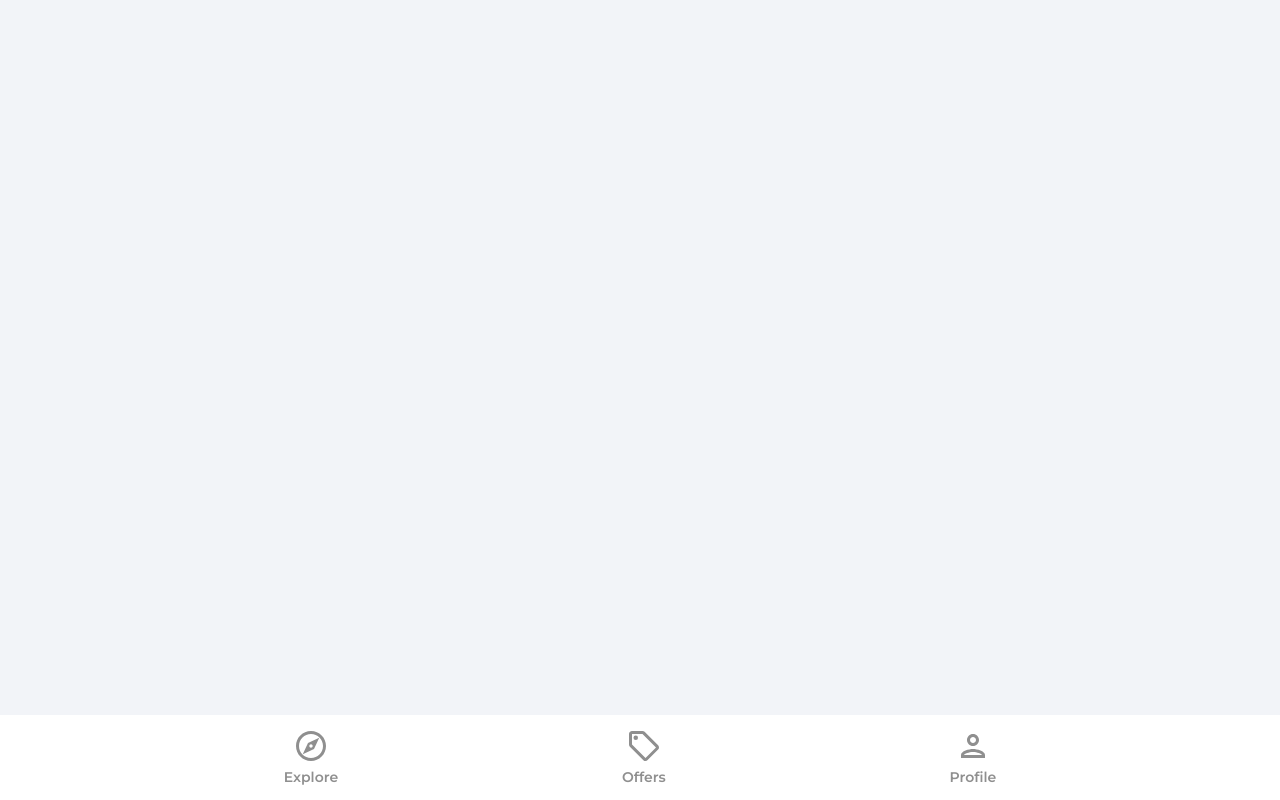
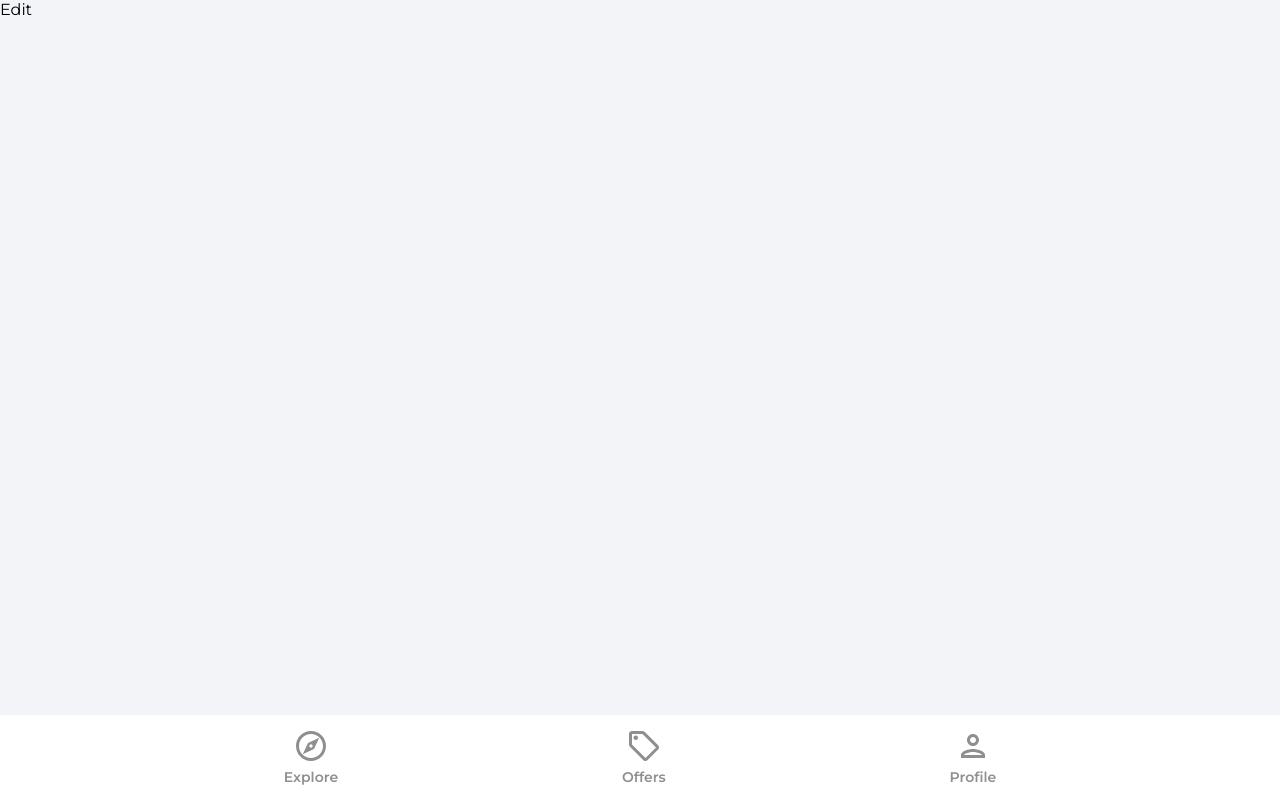
Before and after one commit to moviefan322/real-estate, a React (Create React App) app: page /edit-listing/1 in a window 1280 px wide. Built offline with nearby package versions, Linux system fonts and the light colour scheme.

Commit message:
adds edit listing page and links

```diff
--- a/src/App.js
+++ b/src/App.js
@@ -12,6 +12,7 @@
 import SignUp from "./pages/SignUp";
 import ForgotPassword from "./pages/ForgotPassword";
 import CreateListing from "./pages/CreateListing";
+import EditListing from "./pages/EditListing";
 import Listing from "./pages/Listing";
 import Contact from "./pages/Contact";
 
@@ -34,6 +35,7 @@
           <Route path="/sign-up" element={<SignUp />} />
           <Route path="/forgot-password" element={<ForgotPassword />} />
           <Route path="/create-listing" element={<CreateListing />} />
+          <Route path="/edit-listing/:listingId" element={<EditListing />} />
           <Route
             path="/category/:categoryName/:listingId"
             element={<Listing />}
--- /dev/null
+++ b/src/pages/EditListing.jsx
@@ -0,0 +1,7 @@
+import React from "react";
+
+function EditListing() {
+  return <div>Edit</div>;
+}
+
+export default EditListing;
--- a/src/pages/Offers.jsx
+++ b/src/pages/Offers.jsx
@@ -118,6 +118,13 @@
               ))}
             </ul>
           </main>
+          <br />
+          <br />
+          {lastFetchedListing && (
+            <p className="loadMore" onClick={onFetchMoreListings}>
+              Load More
+            </p>
+          )}
         </>
       ) : (
         <p>There are no current offers</p>
--- a/src/pages/Profile.jsx
+++ b/src/pages/Profile.jsx
@@ -104,6 +104,10 @@
     }
   };
 
+  const onEdit = (listingId) => {
+    navigate(`/edit-listing/${listingId}`);
+  };
+
   return (
     <div className="profile">
       <header className="profileHeader">
@@ -162,6 +166,7 @@
                   listing={listing.data}
                   id={listing.id}
                   onDelete={() => onDelete(listing.id)}
+                  onEdit={() => onEdit(listing.id)}
                 />
               ))}
             </ul>
```
